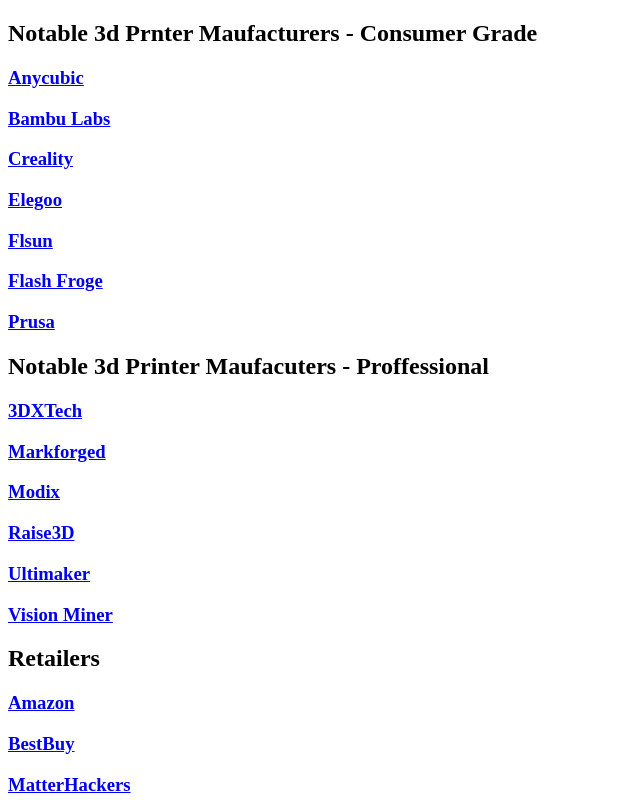
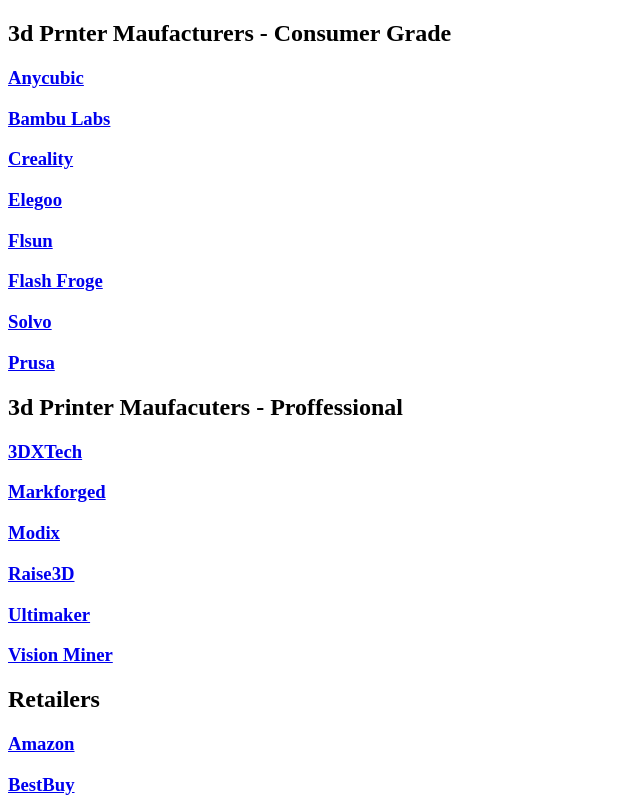
Before and after one commit to JamesD3d/info3d, a Next.js app: page /info3d/Printers/Manufactures in a window 1280 px wide. Shown: the top 800 px of the page, without its empty margins (0-640 px from the left). Built offline with nearby package versions, Linux system fonts and the light colour scheme.

Commit message:
Update Manufactures.mdx

```diff
--- a/pages/Printers/Manufactures.mdx
+++ b/pages/Printers/Manufactures.mdx
@@ -1,4 +1,4 @@
-## Notable 3d Prnter Maufacturers - Consumer Grade
+## 3d Prnter Maufacturers - Consumer Grade
 
 
 ### [Anycubic](https://store.anycubic.com/collections/fdm-printer)
@@ -13,9 +13,11 @@
 
 ### [Flash Froge](https://www.flashforge.com/?srsltid=AfmBOorDPb4MgKjDucqeSqXoUB_b-NYG9Usy6yhm1OC67l2MnTS0stdr)
 
+### [Solvo](https://www.sovol3d.com/collections/3d-printer)
+
 ### [Prusa](https://www.prusa3d.com/category/3d-printers/)
 
-## Notable 3d Printer Maufacuters - Proffessional
+## 3d Printer Maufacuters - Proffessional
 
 ### [3DXTech](https://www.3dxtech.com/pages/3d-printer)
 
```
